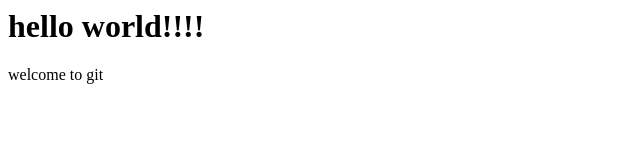
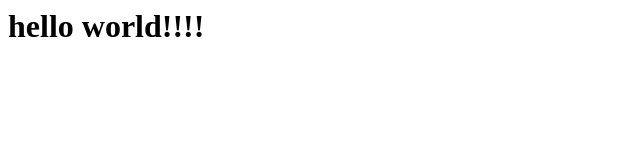
Before and after one commit to Mohammad138091/project, a plain HTML site: page index.html in a window 1280 px wide. Shown: the full height of the page, 0-640 px from the left. Drawn offline with Linux system fonts and the light colour scheme.

Commit message:
remove p tag from index.html

```diff
--- a/index.html
+++ b/index.html
@@ -2,7 +2,7 @@
 <head>
     <body>
     <h1>  hello world!!!! </h1>
-        <p>  welcome to git </p>
+
 
     </body>
     </head>
```
